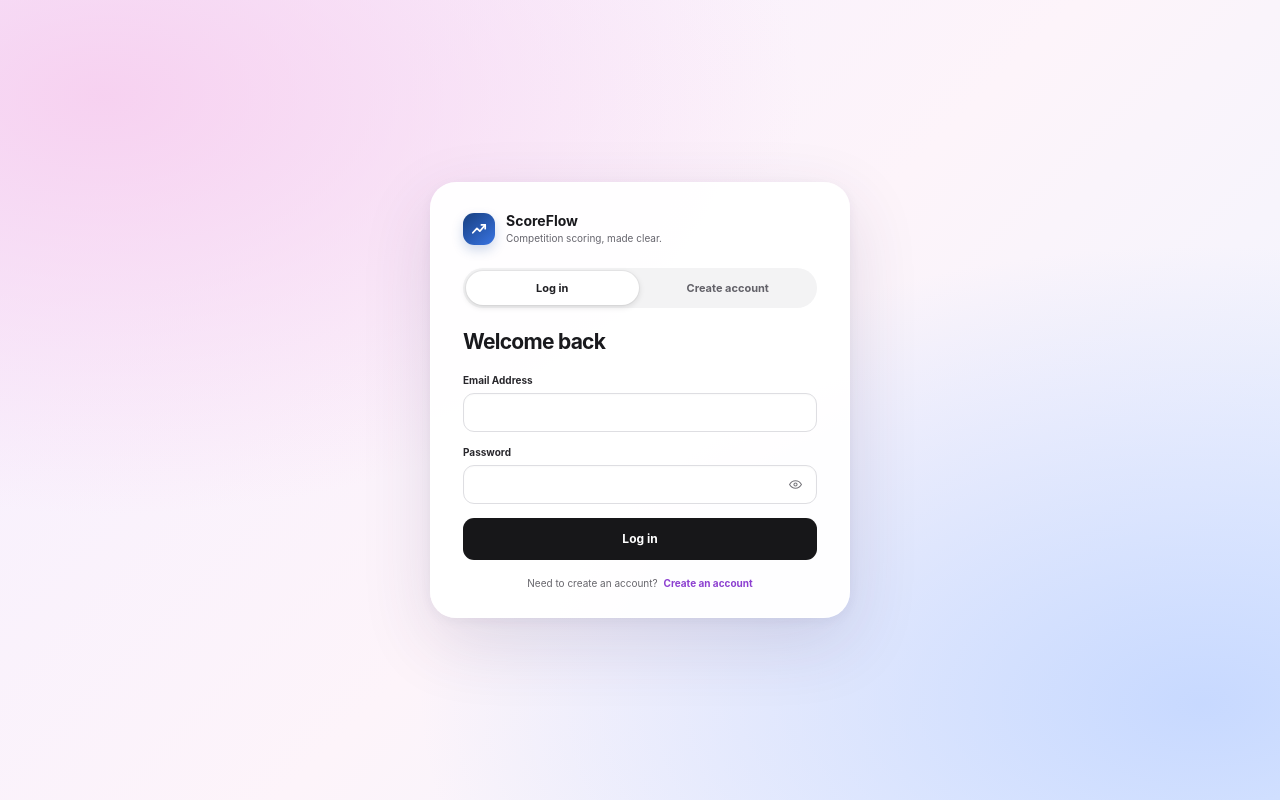
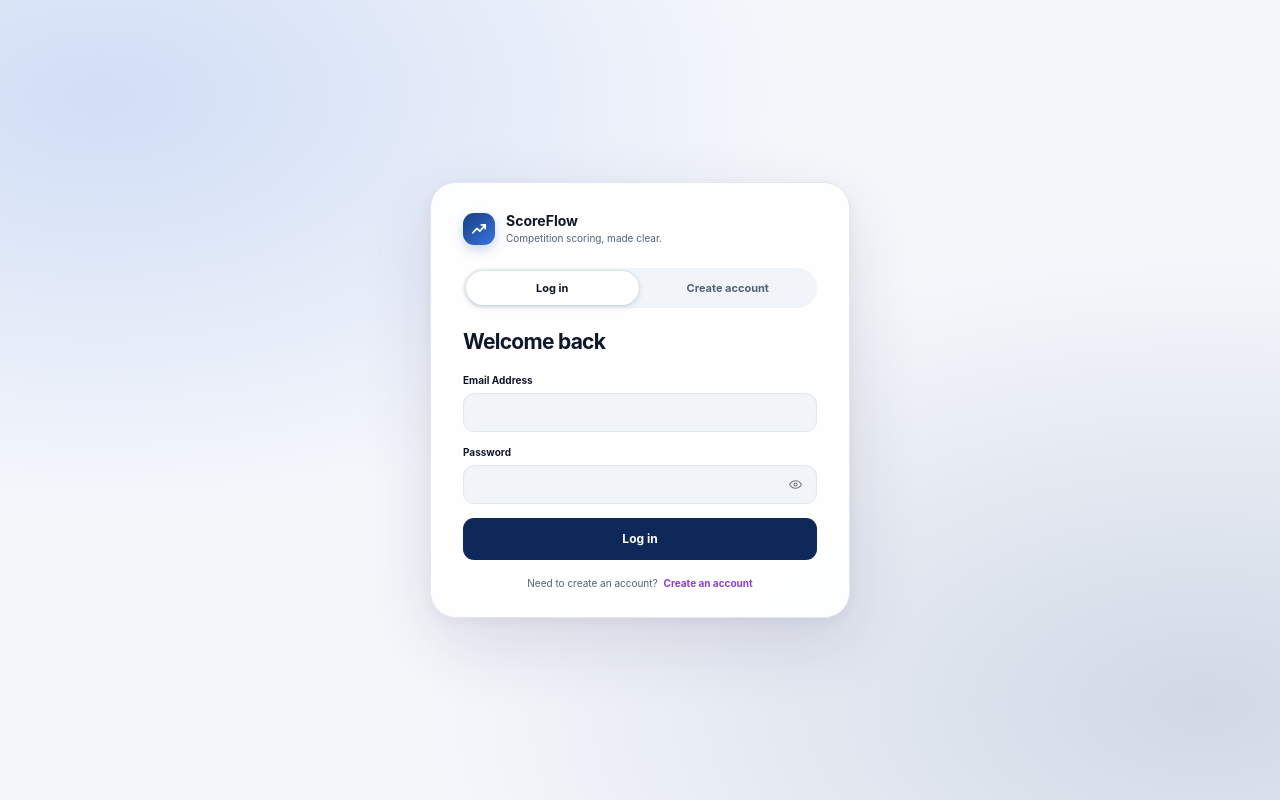
Before and after one commit to satyammishra8-1/Scoreflow, a React (Vite) app in the folder client/: page /login in a window 1280 px wide. Built offline with nearby package versions, Linux system fonts and the light colour scheme; no server answers.

Commit message:
feat(auth): enhance styling for authentication screens with theme support

```diff
--- a/client/src/visual-polish.css
+++ b/client/src/visual-polish.css
@@ -508,3 +508,78 @@
   background: #101726;
   color: #f1f5f9;
 }
+
+/* Authentication screens follow the selected application theme. */
+.auth-page {
+  background:
+    radial-gradient(ellipse at 8% 12%, color-mix(in srgb, var(--secondary) 18%, transparent), transparent 42%),
+    radial-gradient(ellipse at 94% 88%, color-mix(in srgb, var(--primary) 16%, transparent), transparent 46%),
+    var(--bg);
+  color: var(--text);
+}
+
+.auth-card {
+  border-color: var(--border);
+  background: color-mix(in srgb, var(--surface) 94%, transparent);
+  color: var(--text);
+}
+
+.auth-brand-copy small,
+.auth-switch,
+.auth-help { color: var(--muted); }
+.auth-field { color: var(--text); }
+.auth-field input,
+.auth-field select {
+  border-color: var(--border);
+  background: var(--surface-alt);
+  color: var(--text);
+}
+.auth-tabs { background: var(--surface-alt); }
+.auth-tabs button { color: var(--muted); }
+.auth-tabs button.active {
+  background: var(--surface);
+  color: var(--text);
+  box-shadow: 0 2px 6px rgba(15, 23, 42, .12), 0 0 0 1px var(--border);
+}
+.auth-submit { background: var(--primary-strong); }
+.auth-submit:hover { background: var(--primary); }
+
+[data-theme='dark'] .auth-card {
+  border-color: #29364b;
+  background: color-mix(in srgb, var(--surface) 94%, #19243a);
+  box-shadow: 0 24px 70px rgba(0, 0, 0, .4);
+}
+[data-theme='dark'] .auth-field input,
+[data-theme='dark'] .auth-field select { border-color: #334155; }
+[data-theme='dark'] .auth-password-toggle,
+[data-theme='dark'] .password-toggle { color: #a8b4c7; }
+
+/* Keep native controls readable when switching themes on every route. */
+[data-theme='dark'] input,
+[data-theme='dark'] textarea,
+[data-theme='dark'] select {
+  color-scheme: dark;
+}
+
+/* Common page panels share the same surfaces across organizer and judge routes. */
+[data-theme='dark'] .sf-dashboard [class*='card'],
+[data-theme='dark'] .sf-dashboard [class*='panel'],
+[data-theme='dark'] .sf-dashboard [class*='modal'],
+[data-theme='dark'] .sf-dashboard [class*='table-wrap'],
+[data-theme='dark'] .sf-dashboard [class*='empty-state'] {
+  border-color: #29364b;
+  background-color: #101726;
+  color: #f1f5f9;
+}
+
+[data-theme='dark'] .sf-dashboard table,
+[data-theme='dark'] .sf-dashboard tbody,
+[data-theme='dark'] .sf-dashboard tr { color: #f1f5f9; }
+
+[data-theme='dark'] .sf-dashboard input,
+[data-theme='dark'] .sf-dashboard textarea,
+[data-theme='dark'] .sf-dashboard select {
+  border-color: #334155;
+  background-color: #141c2c;
+  color: #f8fafc;
+}
```
